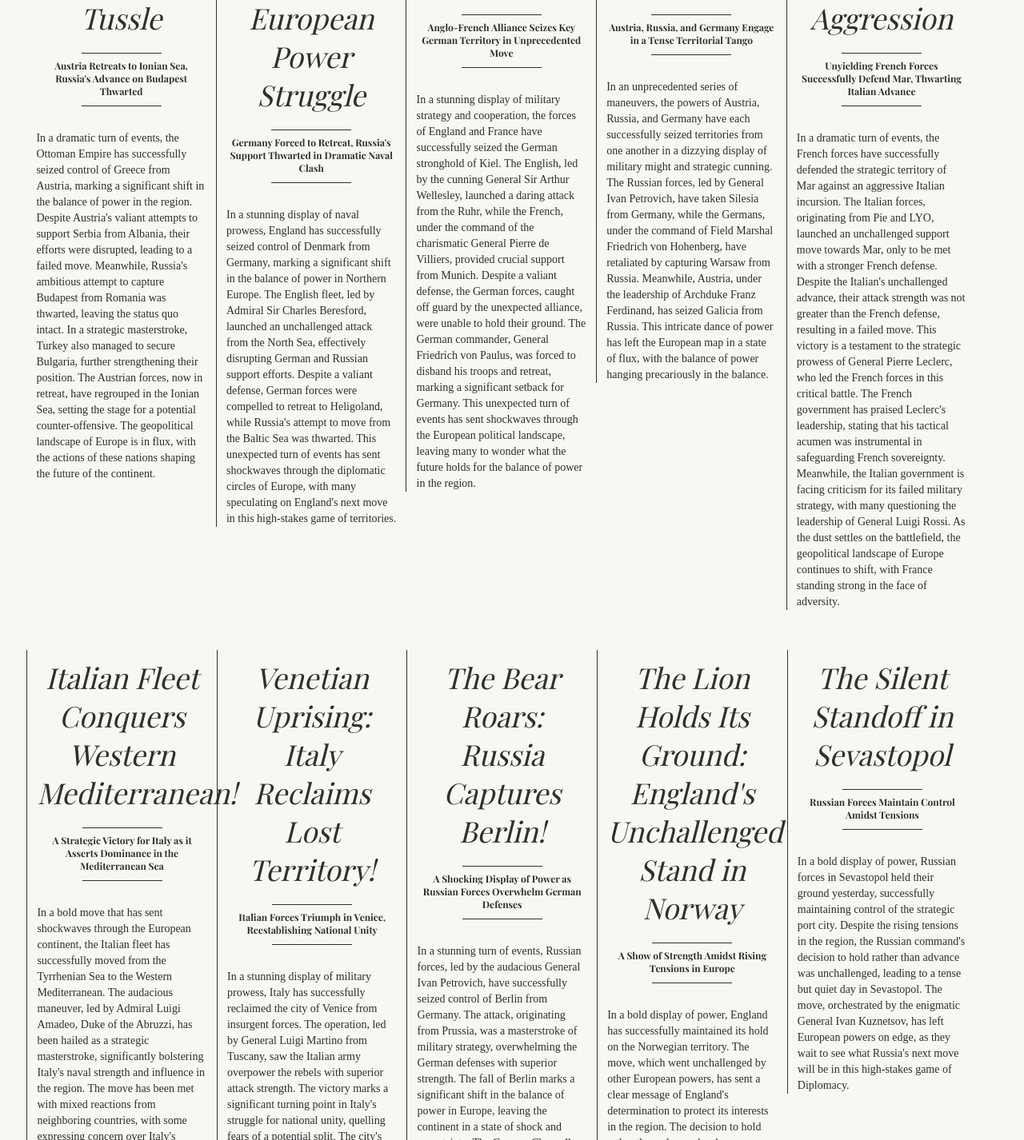
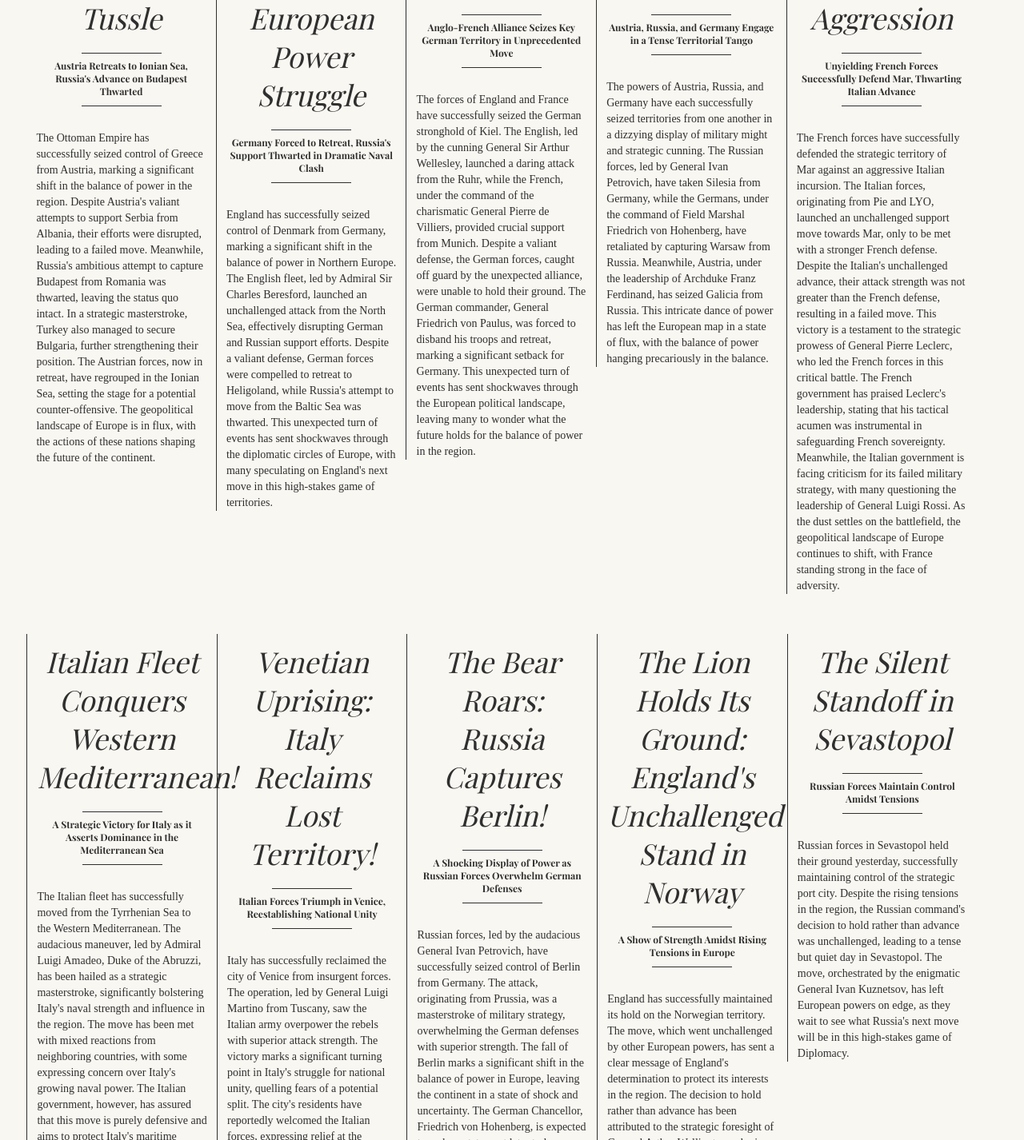
Before and after one commit to nraw/diplomacy_news, a plain HTML site: page index.html in a window 1280 px wide. Shown: the part 474-1900 px from the top of the page at 80% size. Drawn offline with nearby package versions, Linux system fonts and the light colour scheme; a web font is replaced by a local one.

Commit message:
removing the In a whatever move

```diff
--- a/index.html
+++ b/index.html
@@ -20,57 +20,57 @@
 
         <div class="collumn">
 					<div class="head"><span class="headline hl3">The Ottoman Onslaught: Turkey Triumphs in Tense Territorial Tussle</span><p><span class="headline hl4">Austria Retreats to Ionian Sea, Russia's Advance on Budapest Thwarted</span></p></div>
-					In a dramatic turn of events, the Ottoman Empire has successfully seized control of Greece from Austria, marking a significant shift in the balance of power in the region. Despite Austria's valiant attempts to support Serbia from Albania, their efforts were disrupted, leading to a failed move. Meanwhile, Russia's ambitious attempt to capture Budapest from Romania was thwarted, leaving the status quo intact. In a strategic masterstroke, Turkey also managed to secure Bulgaria, further strengthening their position. The Austrian forces, now in retreat, have regrouped in the Ionian Sea, setting the stage for a potential counter-offensive. The geopolitical landscape of Europe is in flux, with the actions of these nations shaping the future of the continent.
+					The Ottoman Empire has successfully seized control of Greece from Austria, marking a significant shift in the balance of power in the region. Despite Austria's valiant attempts to support Serbia from Albania, their efforts were disrupted, leading to a failed move. Meanwhile, Russia's ambitious attempt to capture Budapest from Romania was thwarted, leaving the status quo intact. In a strategic masterstroke, Turkey also managed to secure Bulgaria, further strengthening their position. The Austrian forces, now in retreat, have regrouped in the Ionian Sea, setting the stage for a potential counter-offensive. The geopolitical landscape of Europe is in flux, with the actions of these nations shaping the future of the continent.
 				</div>
 
         <div class="collumn">
 					<div class="head"><span class="headline hl3">The Danish Gambit: England Seizes Denmark Amidst European Power Struggle</span><p><span class="headline hl4">Germany Forced to Retreat, Russia's Support Thwarted in Dramatic Naval Clash</span></p></div>
-					In a stunning display of naval prowess, England has successfully seized control of Denmark from Germany, marking a significant shift in the balance of power in Northern Europe. The English fleet, led by Admiral Sir Charles Beresford, launched an unchallenged attack from the North Sea, effectively disrupting German and Russian support efforts. Despite a valiant defense, German forces were compelled to retreat to Heligoland, while Russia's attempt to move from the Baltic Sea was thwarted. This unexpected turn of events has sent shockwaves through the diplomatic circles of Europe, with many speculating on England's next move in this high-stakes game of territories.
+					England has successfully seized control of Denmark from Germany, marking a significant shift in the balance of power in Northern Europe. The English fleet, led by Admiral Sir Charles Beresford, launched an unchallenged attack from the North Sea, effectively disrupting German and Russian support efforts. Despite a valiant defense, German forces were compelled to retreat to Heligoland, while Russia's attempt to move from the Baltic Sea was thwarted. This unexpected turn of events has sent shockwaves through the diplomatic circles of Europe, with many speculating on England's next move in this high-stakes game of territories.
 				</div>
 
         <div class="collumn">
 					<div class="head"><span class="headline hl3">The Fall of Kiel: A Shocking Blow to German Pride</span><p><span class="headline hl4">Anglo-French Alliance Seizes Key German Territory in Unprecedented Move</span></p></div>
-					In a stunning display of military strategy and cooperation, the forces of England and France have successfully seized the German stronghold of Kiel. The English, led by the cunning General Sir Arthur Wellesley, launched a daring attack from the Ruhr, while the French, under the command of the charismatic General Pierre de Villiers, provided crucial support from Munich. Despite a valiant defense, the German forces, caught off guard by the unexpected alliance, were unable to hold their ground. The German commander, General Friedrich von Paulus, was forced to disband his troops and retreat, marking a significant setback for Germany. This unexpected turn of events has sent shockwaves through the European political landscape, leaving many to wonder what the future holds for the balance of power in the region.
+					The forces of England and France have successfully seized the German stronghold of Kiel. The English, led by the cunning General Sir Arthur Wellesley, launched a daring attack from the Ruhr, while the French, under the command of the charismatic General Pierre de Villiers, provided crucial support from Munich. Despite a valiant defense, the German forces, caught off guard by the unexpected alliance, were unable to hold their ground. The German commander, General Friedrich von Paulus, was forced to disband his troops and retreat, marking a significant setback for Germany. This unexpected turn of events has sent shockwaves through the European political landscape, leaving many to wonder what the future holds for the balance of power in the region.
 				</div>
 
         <div class="collumn">
 					<div class="head"><span class="headline hl3">The Great European Shuffle: A Triumvirate of Power Plays</span><p><span class="headline hl4">Austria, Russia, and Germany Engage in a Tense Territorial Tango</span></p></div>
-					In an unprecedented series of maneuvers, the powers of Austria, Russia, and Germany have each successfully seized territories from one another in a dizzying display of military might and strategic cunning. The Russian forces, led by General Ivan Petrovich, have taken Silesia from Germany, while the Germans, under the command of Field Marshal Friedrich von Hohenberg, have retaliated by capturing Warsaw from Russia. Meanwhile, Austria, under the leadership of Archduke Franz Ferdinand, has seized Galicia from Russia. This intricate dance of power has left the European map in a state of flux, with the balance of power hanging precariously in the balance.
+					The powers of Austria, Russia, and Germany have each successfully seized territories from one another in a dizzying display of military might and strategic cunning. The Russian forces, led by General Ivan Petrovich, have taken Silesia from Germany, while the Germans, under the command of Field Marshal Friedrich von Hohenberg, have retaliated by capturing Warsaw from Russia. Meanwhile, Austria, under the leadership of Archduke Franz Ferdinand, has seized Galicia from Russia. This intricate dance of power has left the European map in a state of flux, with the balance of power hanging precariously in the balance.
 				</div>
 
         <div class="collumn">
 					<div class="head"><span class="headline hl3">The Battle of Mar: A French Victory Against Italian Aggression</span><p><span class="headline hl4">Unyielding French Forces Successfully Defend Mar, Thwarting Italian Advance</span></p></div>
-					In a dramatic turn of events, the French forces have successfully defended the strategic territory of Mar against an aggressive Italian incursion. The Italian forces, originating from Pie and LYO, launched an unchallenged support move towards Mar, only to be met with a stronger French defense. Despite the Italian's unchallenged advance, their attack strength was not greater than the French defense, resulting in a failed move. This victory is a testament to the strategic prowess of General Pierre Leclerc, who led the French forces in this critical battle. The French government has praised Leclerc's leadership, stating that his tactical acumen was instrumental in safeguarding French sovereignty. Meanwhile, the Italian government is facing criticism for its failed military strategy, with many questioning the leadership of General Luigi Rossi. As the dust settles on the battlefield, the geopolitical landscape of Europe continues to shift, with France standing strong in the face of adversity.
+					The French forces have successfully defended the strategic territory of Mar against an aggressive Italian incursion. The Italian forces, originating from Pie and LYO, launched an unchallenged support move towards Mar, only to be met with a stronger French defense. Despite the Italian's unchallenged advance, their attack strength was not greater than the French defense, resulting in a failed move. This victory is a testament to the strategic prowess of General Pierre Leclerc, who led the French forces in this critical battle. The French government has praised Leclerc's leadership, stating that his tactical acumen was instrumental in safeguarding French sovereignty. Meanwhile, the Italian government is facing criticism for its failed military strategy, with many questioning the leadership of General Luigi Rossi. As the dust settles on the battlefield, the geopolitical landscape of Europe continues to shift, with France standing strong in the face of adversity.
 				</div>
 
         <div class="collumn">
 					<div class="head"><span class="headline hl3">Italian Fleet Conquers Western Mediterranean!</span><p><span class="headline hl4">A Strategic Victory for Italy as it Asserts Dominance in the Mediterranean Sea</span></p></div>
-					In a bold move that has sent shockwaves through the European continent, the Italian fleet has successfully moved from the Tyrrhenian Sea to the Western Mediterranean. The audacious maneuver, led by Admiral Luigi Amadeo, Duke of the Abruzzi, has been hailed as a strategic masterstroke, significantly bolstering Italy's naval strength and influence in the region. The move has been met with mixed reactions from neighboring countries, with some expressing concern over Italy's growing naval power. The Italian government, however, has assured that this move is purely defensive and aims to protect Italy's maritime interests. The Western Mediterranean, a crucial maritime route, is now under the control of the Italian fleet, marking a significant shift in the balance of power in the region.
+					The Italian fleet has successfully moved from the Tyrrhenian Sea to the Western Mediterranean. The audacious maneuver, led by Admiral Luigi Amadeo, Duke of the Abruzzi, has been hailed as a strategic masterstroke, significantly bolstering Italy's naval strength and influence in the region. The move has been met with mixed reactions from neighboring countries, with some expressing concern over Italy's growing naval power. The Italian government, however, has assured that this move is purely defensive and aims to protect Italy's maritime interests. The Western Mediterranean, a crucial maritime route, is now under the control of the Italian fleet, marking a significant shift in the balance of power in the region.
 				</div>
 
         <div class="collumn">
 					<div class="head"><span class="headline hl3">Venetian Uprising: Italy Reclaims Lost Territory!</span><p><span class="headline hl4">Italian Forces Triumph in Venice, Reestablishing National Unity</span></p></div>
-					In a stunning display of military prowess, Italy has successfully reclaimed the city of Venice from insurgent forces. The operation, led by General Luigi Martino from Tuscany, saw the Italian army overpower the rebels with superior attack strength. The victory marks a significant turning point in Italy's struggle for national unity, quelling fears of a potential split. The city's residents have reportedly welcomed the Italian forces, expressing relief at the restoration of order. The government in Rome has hailed the operation as a testament to Italy's resilience and determination.
+					Italy has successfully reclaimed the city of Venice from insurgent forces. The operation, led by General Luigi Martino from Tuscany, saw the Italian army overpower the rebels with superior attack strength. The victory marks a significant turning point in Italy's struggle for national unity, quelling fears of a potential split. The city's residents have reportedly welcomed the Italian forces, expressing relief at the restoration of order. The government in Rome has hailed the operation as a testament to Italy's resilience and determination.
 				</div>
 
         <div class="collumn">
 					<div class="head"><span class="headline hl3">The Bear Roars: Russia Captures Berlin!</span><p><span class="headline hl4">A Shocking Display of Power as Russian Forces Overwhelm German Defenses</span></p></div>
-					In a stunning turn of events, Russian forces, led by the audacious General Ivan Petrovich, have successfully seized control of Berlin from Germany. The attack, originating from Prussia, was a masterstroke of military strategy, overwhelming the German defenses with superior strength. The fall of Berlin marks a significant shift in the balance of power in Europe, leaving the continent in a state of shock and uncertainty. The German Chancellor, Friedrich von Hohenberg, is expected to make a statement later today.
+					Russian forces, led by the audacious General Ivan Petrovich, have successfully seized control of Berlin from Germany. The attack, originating from Prussia, was a masterstroke of military strategy, overwhelming the German defenses with superior strength. The fall of Berlin marks a significant shift in the balance of power in Europe, leaving the continent in a state of shock and uncertainty. The German Chancellor, Friedrich von Hohenberg, is expected to make a statement later today.
 				</div>
 
         <div class="collumn">
 					<div class="head"><span class="headline hl3">The Lion Holds Its Ground: England's Unchallenged Stand in Norway</span><p><span class="headline hl4">A Show of Strength Amidst Rising Tensions in Europe</span></p></div>
-					In a bold display of power, England has successfully maintained its hold on the Norwegian territory. The move, which went unchallenged by other European powers, has sent a clear message of England's determination to protect its interests in the region. The decision to hold rather than advance has been attributed to the strategic foresight of General Arthur Wellington, who is known for his cautious yet effective approach to warfare. This development has sparked a wave of speculation about the future of European geopolitics, with many wondering if this is a sign of England's growing dominance or a prelude to a larger conflict.
+					England has successfully maintained its hold on the Norwegian territory. The move, which went unchallenged by other European powers, has sent a clear message of England's determination to protect its interests in the region. The decision to hold rather than advance has been attributed to the strategic foresight of General Arthur Wellington, who is known for his cautious yet effective approach to warfare. This development has sparked a wave of speculation about the future of European geopolitics, with many wondering if this is a sign of England's growing dominance or a prelude to a larger conflict.
 				</div>
 
         <div class="collumn">
 					<div class="head"><span class="headline hl3">The Silent Standoff in Sevastopol</span><p><span class="headline hl4">Russian Forces Maintain Control Amidst Tensions</span></p></div>
-					In a bold display of power, Russian forces in Sevastopol held their ground yesterday, successfully maintaining control of the strategic port city. Despite the rising tensions in the region, the Russian command's decision to hold rather than advance was unchallenged, leading to a tense but quiet day in Sevastopol. The move, orchestrated by the enigmatic General Ivan Kuznetsov, has left European powers on edge, as they wait to see what Russia's next move will be in this high-stakes game of Diplomacy.
+					Russian forces in Sevastopol held their ground yesterday, successfully maintaining control of the strategic port city. Despite the rising tensions in the region, the Russian command's decision to hold rather than advance was unchallenged, leading to a tense but quiet day in Sevastopol. The move, orchestrated by the enigmatic General Ivan Kuznetsov, has left European powers on edge, as they wait to see what Russia's next move will be in this high-stakes game of Diplomacy.
 				</div>
 
         <div class="collumn">
 					<div class="head"><span class="headline hl3">French Forces Maintain Control Over Tunis Amidst Italian Tensions</span><p><span class="headline hl4">Unchallenged French Troops Hold Their Ground in Tunis, Sparking Diplomatic Unease</span></p></div>
-					In a bold display of military might, French forces stationed in Tunis have successfully held their position, despite rising tensions with Italy. The move, which went unchallenged by Italian forces, has sparked a diplomatic standoff between the two nations. The French General, Pierre Duval, has been praised for his strategic decision to hold the territory, further solidifying France's influence in North Africa. Meanwhile, Italian officials, led by Prime Minister Giovanni Rossi, have expressed their discontent, hinting at possible retaliatory measures. The situation in Tunis remains a powder keg, with the potential to ignite a broader conflict in the region.
+					French forces stationed in Tunis have successfully held their position, despite rising tensions with Italy. The move, which went unchallenged by Italian forces, has sparked a diplomatic standoff between the two nations. The French General, Pierre Duval, has been praised for his strategic decision to hold the territory, further solidifying France's influence in North Africa. Meanwhile, Italian officials, led by Prime Minister Giovanni Rossi, have expressed their discontent, hinting at possible retaliatory measures. The situation in Tunis remains a powder keg, with the potential to ignite a broader conflict in the region.
 				</div>
 
   <!--       <div class="collumn"> -->
```
Also changed, not shown: 1 other file.
